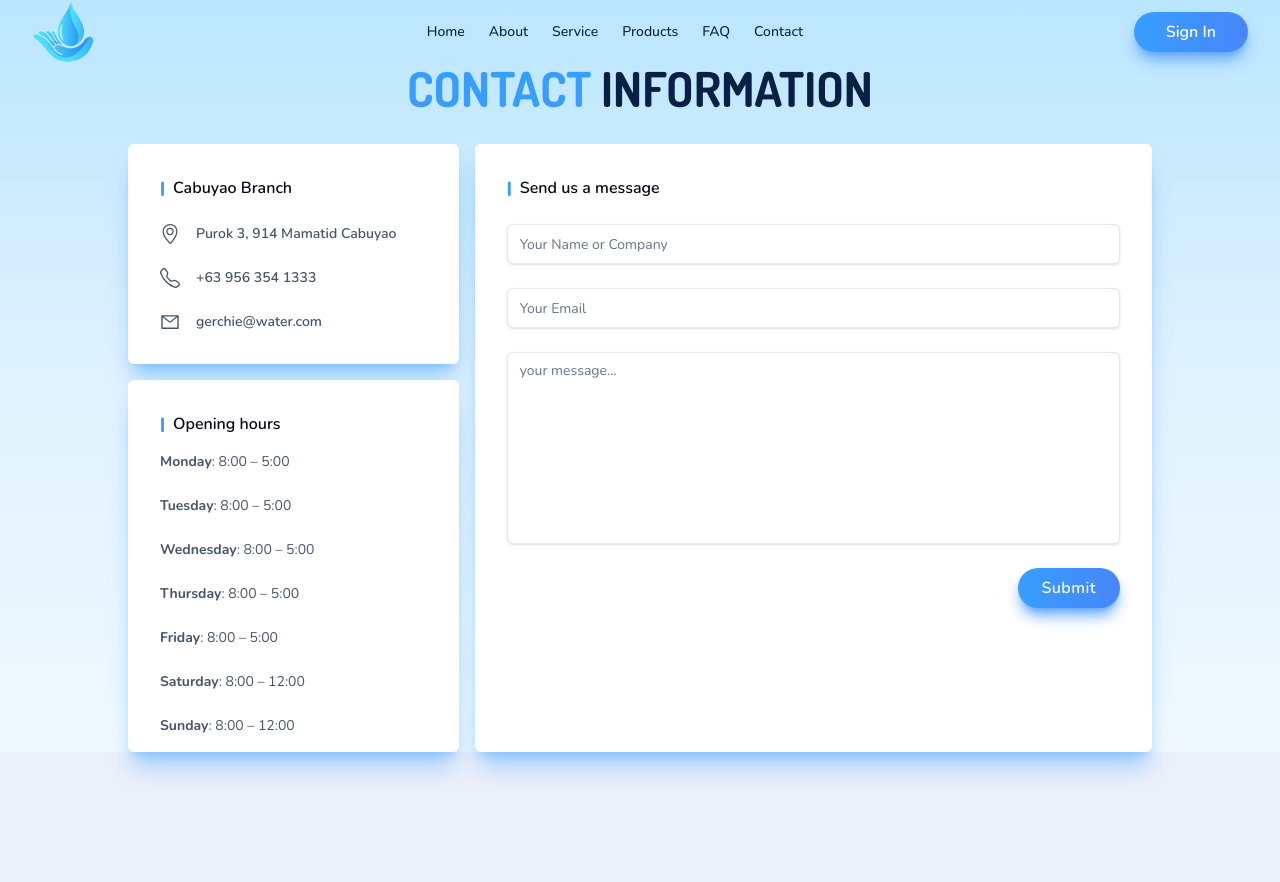
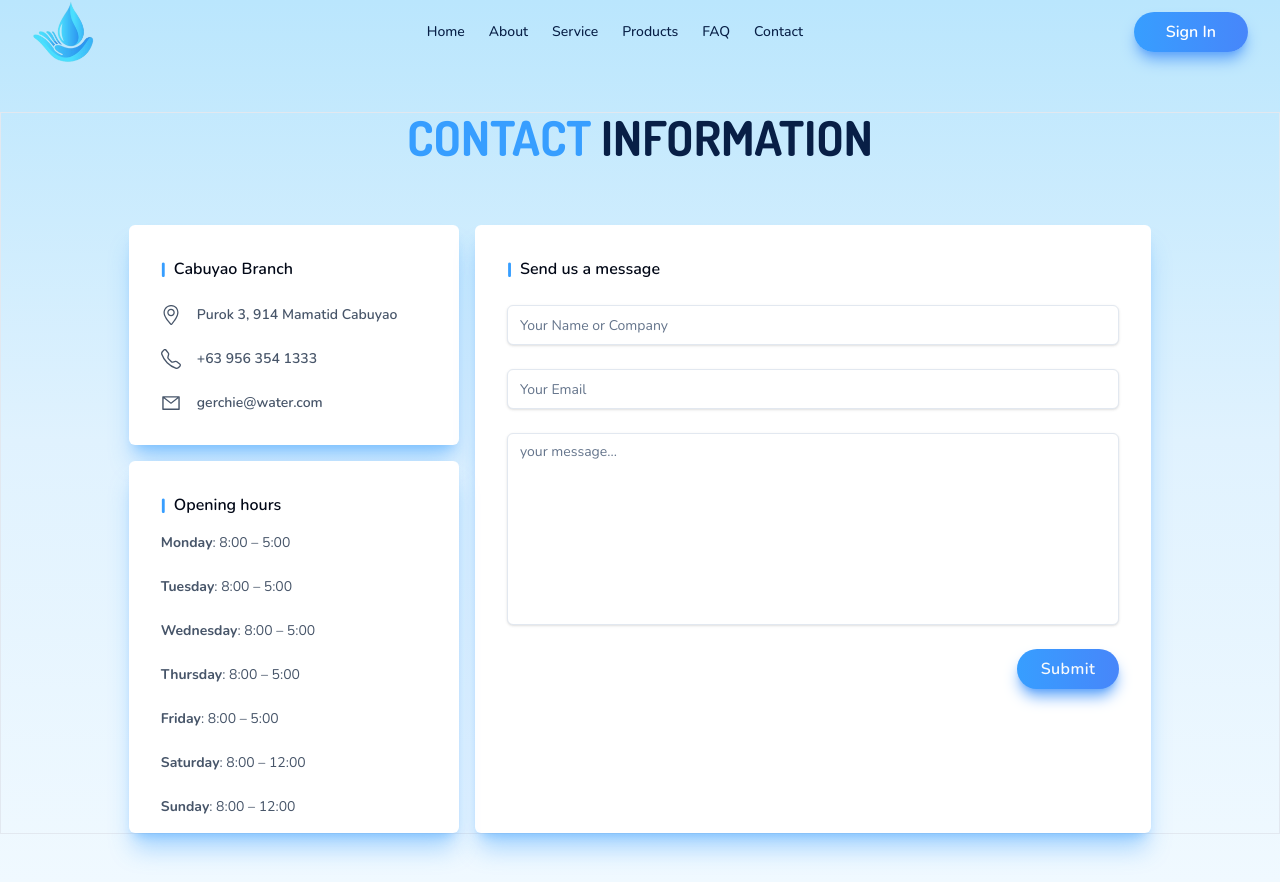
Before and after one commit to astridpx/WRS-Management-System, a Next.js app: page /Contact-Us in a window 1280 px wide. Before the commit the page ends 800 px from the top, so only its background shows below. Built offline with nearby package versions, Linux system fonts and the light colour scheme.

Commit message:
Add spacing on title

```diff
--- a/src/app/Contact-Us/page.tsx
+++ b/src/app/Contact-Us/page.tsx
@@ -28,11 +28,11 @@ export default function ContactPage() {
       <main className="h-max w-full bg-white ">
         <section
           style={nunito.style}
-          className="relative w-full h-max bg-gradient-to-t from-sky-50 via-sky-100 to-sky-200"
+          className="relative w-full h-max bg-gradient-to-t from-sky-50 via-sky-100 to-sky-200 pb-12"
         >
           <Navbar />
 
-          <div className="p-4 md:p-0 md:container mx-auto relative py-8">
+          <div className="space-y-16 mt-12 md:p-0 md:container mx-auto relative border ">
             <h3
               style={dosis.style}
               className="text-4xl md:text-5xl  font-bold text-light_blue text-center"
@@ -42,7 +42,7 @@ export default function ContactPage() {
 
             <div
               style={nunito.style}
-              className="md:w-[80%]  w-full mx-auto flex flex-col lg:grid lg:grid-cols-3 gap-4 mt-8 "
+              className="md:w-[80%]  w-full mx-auto flex flex-col lg:grid lg:grid-cols-3 gap-4  "
             >
               {/* upper left box */}
               <div className="order-1 lg:order-none w-full bg-white p-8 space-y-6 rounded-md shadow-light_blue/40 shadow-xl">
```
